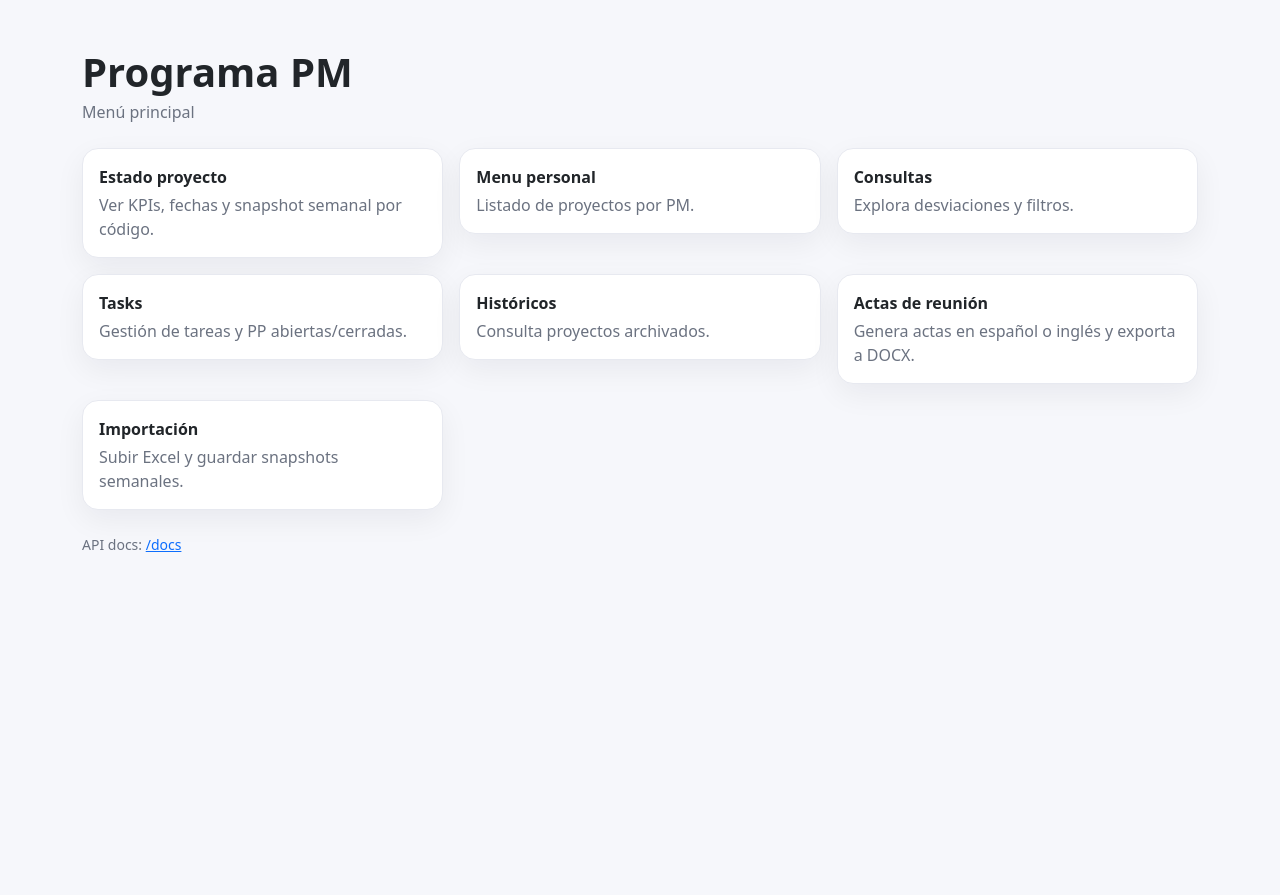
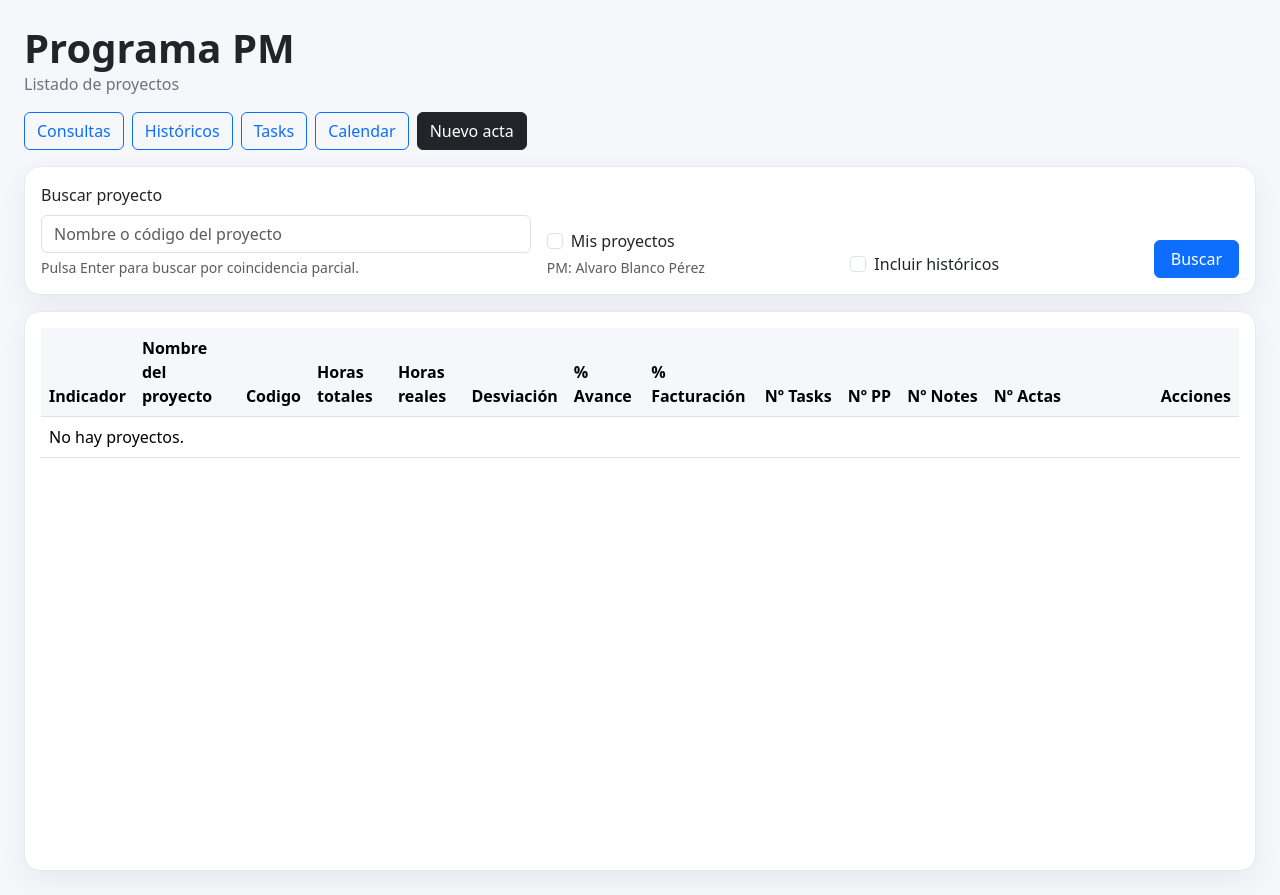
Before and after one commit to AlvaroAPPs/PM_APP, a FastAPI app: page / in a window 1280 px wide. Before the commit the page ends 552 px from the top, so only its background shows below. Run offline with FastAPI, Linux system fonts and the light colour scheme; some libraries are stand-ins or nearby versions.

Commit message:
Replace home screen with project list

```diff
--- a/app.py
+++ b/app.py
@@ -1668,8 +1668,29 @@ def stopped_unplanned_row_class(is_stopped: bool, is_unplanned: bool) -> str:
 
 # ---------- WEB ----------
 @app.get("/", response_class=HTMLResponse)
-def index(request: Request):
-    return templates.TemplateResponse("index.html", {"request": request})
+def index(
+    request: Request,
+    q: str = Query(""),
+    my_projects: bool = Query(False),
+    include_historical: bool = Query(False),
+):
+    pm_name = "Alvaro Blanco Pérez"
+    projects = fetch_project_list(
+        search_query=q,
+        pm_name=pm_name if my_projects else None,
+        include_historical=include_historical,
+    )
+    return templates.TemplateResponse(
+        "index.html",
+        {
+            "request": request,
+            "projects": projects,
+            "pm_name": pm_name,
+            "q": (q or "").strip(),
+            "my_projects": my_projects,
+            "include_historical": include_historical,
+        },
+    )
 
 
 @app.get("/estado-proyecto", response_class=HTMLResponse)
@@ -1894,14 +1915,30 @@ def project_indicators(request: Request, project_code: str):
 def importacion(request: Request):
     return templates.TemplateResponse("import.html", {"request": request})
 
-@app.get("/menu-personal", response_class=HTMLResponse)
-def menu_personal(request: Request):
-    pm_name = "Alvaro Blanco Pérez"
+def fetch_project_list(
+    search_query: str = "",
+    pm_name: str | None = None,
+    include_historical: bool = False,
+) -> list[dict]:
+    where_clauses = []
+    params: list[object] = []
+    if not include_historical:
+        where_clauses.append("COALESCE(p.is_historical, FALSE) = FALSE")
+    if pm_name:
+        where_clauses.append("p.project_manager = %s")
+        params.append(pm_name)
+    query = (search_query or "").strip()
+    if query:
+        where_clauses.append("(p.project_name ILIKE %s OR p.project_code ILIKE %s)")
+        like = f"%{query}%"
+        params.extend([like, like])
+    where_sql = f"WHERE {' AND '.join(where_clauses)}" if where_clauses else ""
+
     with psycopg.connect(DB_DSN) as conn:
         with conn.cursor() as cur:
             ensure_meeting_minutes_storage(cur)
             cur.execute(
-                """
+                f"""
                 SELECT p.id,
                        p.project_code,
                        p.project_name,
@@ -1948,16 +1985,13 @@ def menu_personal(request: Request):
                     FROM meeting_minutes m
                     WHERE m.project_id = p.id
                 ) minutes_counts ON TRUE
-                WHERE p.project_manager = %s
-                  AND COALESCE(p.is_historical, FALSE) = FALSE
-                """,
-                (pm_name,),
+                {where_sql}
+                """,
+                params,
             )
             rows = cur.fetchall()
 
-    projects = []
-    with psycopg.connect(DB_DSN) as conn:
-        with conn.cursor() as cur:
+            projects = []
             for row in rows:
                 project_id = row[0]
                 cur.execute(
@@ -1969,7 +2003,6 @@ def menu_personal(request: Request):
                     """,
                     (project_id,),
                 )
-                weekly_rows = cur.fetchall()
                 weekly = [
                     {
                         "progress_w": r[0],
@@ -1977,7 +2010,7 @@ def menu_personal(request: Request):
                         "real_hours": r[2],
                         "horas_teoricas": r[3],
                     }
-                    for r in weekly_rows
+                    for r in cur.fetchall()
                 ]
 
                 cur.execute(
@@ -1990,7 +2023,6 @@ def menu_personal(request: Request):
                     """,
                     (project_id,),
                 )
-                phase_rows = cur.fetchall()
                 phases_history = [
                     {
                         "date_kickoff": r[0],
@@ -2000,7 +2032,7 @@ def menu_personal(request: Request):
                         "date_reception": r[4],
                         "date_end": r[5],
                     }
-                    for r in phase_rows
+                    for r in cur.fetchall()
                 ]
 
                 productivity_status = compute_productivity_indicator(weekly)
@@ -2037,8 +2069,13 @@ def menu_personal(request: Request):
                     }
                 )
 
-    projects = sorted(projects, key=lambda item: (item["project_name"] or "").lower())
-
+    return sorted(projects, key=lambda item: (item["project_name"] or "").lower())
+
+
+@app.get("/menu-personal", response_class=HTMLResponse)
+def menu_personal(request: Request):
+    pm_name = "Alvaro Blanco Pérez"
+    projects = fetch_project_list(pm_name=pm_name)
     return templates.TemplateResponse(
         "menu_personal.html",
         {"request": request, "pm_name": pm_name, "projects": projects},
--- a/templates/index.html
+++ b/templates/index.html
@@ -5,101 +5,178 @@
   <meta name="viewport" content="width=device-width, initial-scale=1" />
   <title>Programa PM</title>
   <link href="https://cdn.jsdelivr.net/npm/bootstrap@5.3.3/dist/css/bootstrap.min.css" rel="stylesheet">
+  <link href="https://cdn.jsdelivr.net/npm/bootstrap-icons@1.11.3/font/bootstrap-icons.css" rel="stylesheet">
   <style>
-    body { background:#f6f7fb; }
+    body { background: #f6f7fb; }
     .card { border: 1px solid #e7e9f0; border-radius: 16px; }
     .shadow-soft { box-shadow: 0 10px 30px rgba(16,24,40,.06); }
-    .muted { color:#6b7280; }
+    .muted { color: #6b7280; }
+    .page-shell { min-height: 100vh; }
+    .personal-layout {
+      min-height: calc(100vh - 240px);
+      display: flex;
+      flex-direction: column;
+    }
+    .table-wrapper {
+      flex: 1;
+      min-height: 460px;
+      max-height: calc(100vh - 330px);
+      overflow: auto;
+    }
+    .count-link { text-decoration: none; }
+    .count-link:hover { text-decoration: underline; }
+    @media (max-width: 991.98px) {
+      .personal-layout { min-height: 0; }
+      .table-wrapper { max-height: none; min-height: 0; }
+    }
+    .table-wrapper thead th {
+      position: sticky;
+      top: 0;
+      background: #f6f7fb;
+      z-index: 1;
+    }
+    .status-dot {
+      width: 12px;
+      height: 12px;
+      border-radius: 50%;
+      display: inline-block;
+      border: 1px solid #e5e7eb;
+    }
+    .status-dot.status-red { background: #dc3545; }
+    .status-dot.status-orange { background: #f59e0b; }
+    .status-dot.status-green { background: #16a34a; }
+    .project-row { cursor: default; }
+    .project-row:hover { background: #f3f4f6; }
+    .project-actions {
+      display: inline-flex;
+      gap: .35rem;
+      justify-content: flex-end;
+      width: 100%;
+    }
   </style>
 </head>
 <body>
-  <div class="container py-5">
-    <div class="mb-4">
-      <h1 class="fw-bold mb-1">Programa PM</h1>
-      <div class="muted">Menú principal</div>
+  <div class="container-fluid page-shell py-4 px-3 px-xl-4">
+    <div class="mb-3">
+      <h1 class="fw-bold mb-0">Programa PM</h1>
+      <div class="muted">Listado de proyectos</div>
     </div>
 
-    <div class="row g-3">
-      <div class="col-12 col-md-6 col-lg-4">
-        <a class="text-decoration-none" href="/estado-proyecto">
-          <div class="card shadow-soft">
-            <div class="card-body">
-              <div class="fw-bold">Estado proyecto</div>
-              <div class="muted mt-1">Ver KPIs, fechas y snapshot semanal por código.</div>
+    <div class="d-flex flex-wrap gap-2 mb-3">
+      <a class="btn btn-outline-primary" href="/consultas">Consultas</a>
+      <a class="btn btn-outline-primary" href="/historicals">Históricos</a>
+      <a class="btn btn-outline-primary" href="/tasks">Tasks</a>
+      <a class="btn btn-outline-primary" href="/calendar">Calendar</a>
+      <a class="btn btn-dark" href="/meeting-minutes">Nuevo acta</a>
+    </div>
+
+    <form method="get" action="/" class="card shadow-soft mb-3" id="projectFiltersForm">
+      <div class="card-body row g-3 align-items-end">
+        <div class="col-12 col-lg-5">
+          <label class="form-label" for="projectSearch">Buscar proyecto</label>
+          <input
+            id="projectSearch"
+            class="form-control"
+            type="search"
+            name="q"
+            value="{{ q }}"
+            placeholder="Nombre o código del proyecto"
+          >
+          <div class="form-text">Pulsa Enter para buscar por coincidencia parcial.</div>
+        </div>
+        <div class="col-12 col-sm-6 col-lg-3">
+          <div class="form-check">
+            <input class="form-check-input auto-submit-filter" type="checkbox" id="myProjects" name="my_projects" value="true" {% if my_projects %}checked{% endif %}>
+            <label class="form-check-label" for="myProjects">Mis proyectos</label>
+          </div>
+          <div class="form-text">PM: {{ pm_name }}</div>
+        </div>
+        <div class="col-12 col-sm-6 col-lg-3">
+          <div class="form-check">
+            <input class="form-check-input auto-submit-filter" type="checkbox" id="includeHistorical" name="include_historical" value="true" {% if include_historical %}checked{% endif %}>
+            <label class="form-check-label" for="includeHistorical">Incluir históricos</label>
           </div>
         </div>
-        </a>
-      </div>
-
-      <div class="col-12 col-md-6 col-lg-4">
-        <a class="text-decoration-none" href="/menu-personal">
-          <div class="card shadow-soft">
-            <div class="card-body">
-              <div class="fw-bold">Menu personal</div>
-              <div class="muted mt-1">Listado de proyectos por PM.</div>
+        <div class="col-12 col-lg-1 d-grid">
+          <button class="btn btn-primary" type="submit">Buscar</button>
         </div>
       </div>
-        </a>
-      </div>
+    </form>
 
-      <div class="col-12 col-md-6 col-lg-4">
-        <a class="text-decoration-none" href="/consultas">
-          <div class="card shadow-soft">
-            <div class="card-body">
-              <div class="fw-bold">Consultas</div>
-              <div class="muted mt-1">Explora desviaciones y filtros.</div>
+    <div class="card shadow-soft personal-layout">
+      <div class="card-body d-flex flex-column">
+        <div class="table-wrapper">
+          <table class="table table-hover align-middle mb-0">
+            <thead>
+              <tr>
+                <th style="width: 44px;">Indicador</th>
+                <th>Nombre del proyecto</th>
+                <th>Codigo</th>
+                <th>Horas totales</th>
+                <th>Horas reales</th>
+                <th>Desviación</th>
+                <th>% Avance</th>
+                <th>% Facturación</th>
+                <th class="text-end text-nowrap">Nº Tasks</th>
+                <th class="text-end text-nowrap">Nº PP</th>
+                <th class="text-end text-nowrap">Nº Notes</th>
+                <th class="text-end text-nowrap">Nº Actas</th>
+                <th class="text-end" style="width: 170px;">Acciones</th>
+              </tr>
+            </thead>
+            <tbody>
+              {% for project in projects %}
+              <tr class="project-row">
+                <td><span class="status-dot status-{{ project.indicator_status }}" aria-label="{{ project.indicator_status }}"></span></td>
+                <td>{{ project.project_name }}</td>
+                <td class="text-nowrap">{{ project.project_code }}</td>
+                <td class="text-end">{% if project.ordered_total is not none %}{{ "%.2f"|format(project.ordered_total) }}{% else %}—{% endif %}</td>
+                <td class="text-end">{% if project.real_hours is not none %}{{ "%.2f"|format(project.real_hours) }}{% else %}—{% endif %}</td>
+                <td class="text-end">{% if project.desviacion_pct is not none %}{{ "%.2f"|format(project.desviacion_pct) }}%{% else %}—{% endif %}</td>
+                <td class="text-end">{% if project.progress_w is not none %}{{ "%.2f"|format(project.progress_w) }}%{% else %}—{% endif %}</td>
+                <td class="text-end">{% if project.payment_inv is not none %}{{ "%.2f"|format(project.payment_inv) }}%{% else %}—{% endif %}</td>
+                <td class="text-end"><a class="count-link" href="/tasks?project_id={{ project.project_id }}&project_code={{ project.project_code | urlencode }}&type=TASK">{{ project.tasks_count }}</a></td>
+                <td class="text-end"><a class="count-link" href="/tasks?project_id={{ project.project_id }}&project_code={{ project.project_code | urlencode }}&type=PP">{{ project.pp_count }}</a></td>
+                <td class="text-end"><a class="count-link" href="/calendar?notes=1&projectId={{ project.project_id }}">{{ project.notes_count }}</a></td>
+                <td class="text-end"><a class="count-link" href="/meeting-minutes/list?project_id={{ project.project_id }}">{{ project.minutes_count }}</a></td>
+                <td class="text-end">
+                  <div class="project-actions">
+                    <a href="/estado-proyecto?q={{ project.project_code }}" class="btn btn-sm btn-outline-secondary project-action-link" title="Ir al detalle del proyecto" aria-label="Ir al detalle del proyecto"><i class="bi bi-box-arrow-up-right"></i></a>
+                    <a href="/projects/{{ project.project_code | urlencode }}/indicators?return_to=%2F&totalHours={{ (project.ordered_total if project.ordered_total is not none else 0) | urlencode }}" class="btn btn-sm btn-outline-secondary project-action-link" title="Ir a indicadores y evolución" aria-label="Ir a indicadores y evolución"><i class="bi bi-graph-up"></i></a>
+                    <div class="btn-group">
+                      <button type="button" class="btn btn-sm btn-outline-dark dropdown-toggle" data-bs-toggle="dropdown" aria-expanded="false">Crear</button>
+                      <ul class="dropdown-menu dropdown-menu-end">
+                        <li><a class="dropdown-item project-action-link" href="/tasks?new=1&project_id={{ project.project_id }}&project_code={{ project.project_code | urlencode }}&lock_project=1&type=TASK">Crear Task</a></li>
+                        <li><a class="dropdown-item project-action-link" href="/tasks?new=1&project_id={{ project.project_id }}&project_code={{ project.project_code | urlencode }}&lock_project=1&type=PP">Crear PP</a></li>
+                        <li><a class="dropdown-item project-action-link" href="/calendar?create_note=1&projectId={{ project.project_id }}">Crear Note</a></li>
+                      </ul>
                     </div>
                   </div>
-        </a>
-      </div>
-
-      <div class="col-12 col-md-6 col-lg-4">
-        <a class="text-decoration-none" href="/tasks">
-          <div class="card shadow-soft">
-            <div class="card-body">
-              <div class="fw-bold">Tasks</div>
-              <div class="muted mt-1">Gestión de tareas y PP abiertas/cerradas.</div>
+                </td>
+              </tr>
+              {% else %}
+              <tr><td colspan="13" class="muted">No hay proyectos.</td></tr>
+              {% endfor %}
+            </tbody>
+          </table>
         </div>
       </div>
-        </a>
-      </div>
-
-      <div class="col-12 col-md-6 col-lg-4">
-        <a class="text-decoration-none" href="/historicals">
-          <div class="card shadow-soft">
-            <div class="card-body">
-              <div class="fw-bold">Históricos</div>
-              <div class="muted mt-1">Consulta proyectos archivados.</div>
-            </div>
-          </div>
-        </a>
-      </div>
-
-      <div class="col-12 col-md-6 col-lg-4">
-        <a class="text-decoration-none" href="/meeting-minutes/list">
-          <div class="card shadow-soft">
-            <div class="card-body">
-              <div class="fw-bold">Actas de reunión</div>
-              <div class="muted mt-1">Genera actas en español o inglés y exporta a DOCX.</div>
-            </div>
-          </div>
-        </a>
-      </div>
-      <div class="col-12 col-md-6 col-lg-4">
-        <a class="text-decoration-none" href="/importacion">
-          <div class="card shadow-soft">
-            <div class="card-body">
-              <div class="fw-bold">Importación</div>
-              <div class="muted mt-1">Subir Excel y guardar snapshots semanales.</div>
-            </div>
-          </div>
-        </a>
     </div>
   </div>
 
-    <div class="mt-4 muted small">
-      API docs: <a href="/docs">/docs</a>
-    </div>
-  </div>
+  <script>
+    document.querySelectorAll(".project-action-link").forEach((link) => {
+      link.addEventListener("click", (event) => {
+        event.stopPropagation();
+      });
+    });
+
+    document.querySelectorAll(".auto-submit-filter").forEach((input) => {
+      input.addEventListener("change", () => {
+        document.getElementById("projectFiltersForm").requestSubmit();
+      });
+    });
+  </script>
+  <script src="https://cdn.jsdelivr.net/npm/bootstrap@5.3.3/dist/js/bootstrap.bundle.min.js"></script>
 </body>
 </html>
```
Lines whose indentation alone changed are shown as unchanged.
